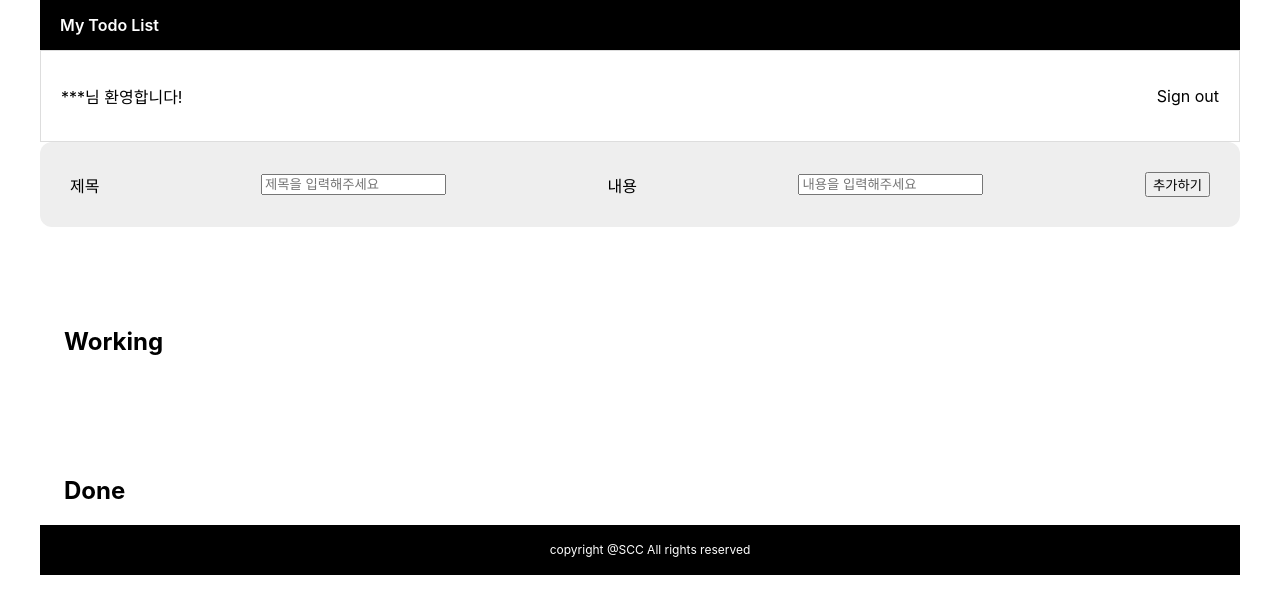
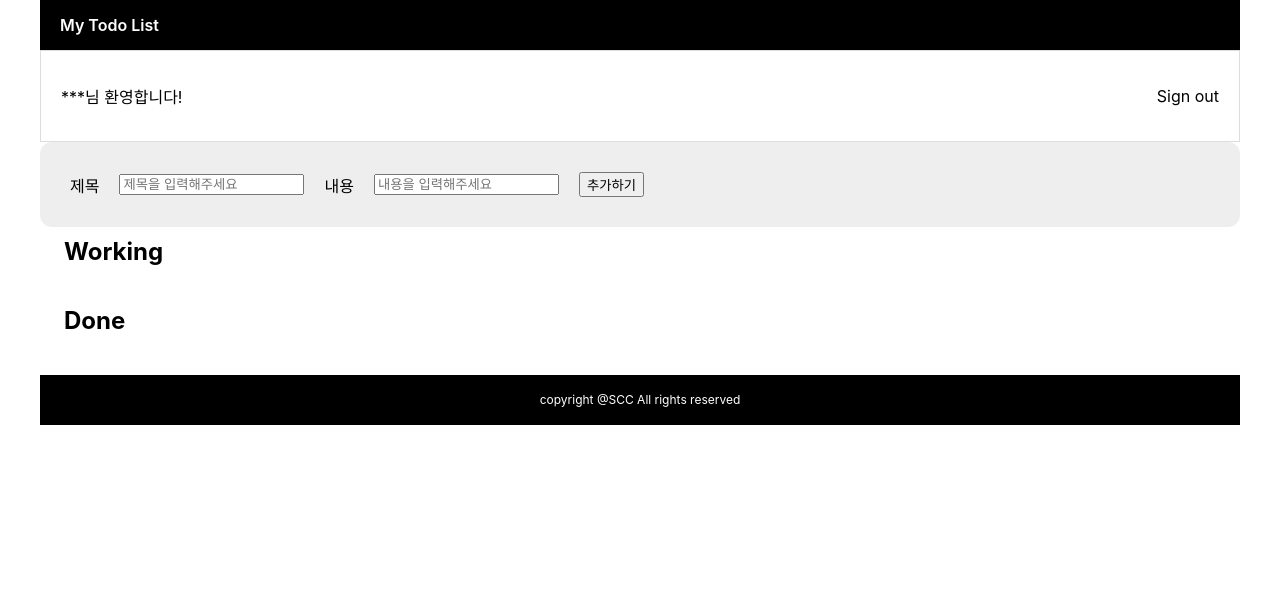
Before and after one commit to dwg787/my_todo_list, a React (Create React App) app: page / in a window 1280 px wide. Shown: the top 614 px of the page. Built offline with nearby package versions, Linux system fonts and the light colour scheme.

Commit message:
todo 상세보기 css 세부조정

```diff
--- a/src/components/Header/Style.css
+++ b/src/components/Header/Style.css
@@ -17,6 +17,6 @@
   padding: 20px;
 }
 
-span {
+.header-styles > span {
   margin-left: 20px;
 }
--- a/src/components/InputSection/Style.css
+++ b/src/components/InputSection/Style.css
@@ -3,7 +3,6 @@
   border-radius: 12px;
   margin: 0 auto;
   display: flex;
-  justify-content: space-between;
   align-items: center;
   padding: 30px;
   gap: 20px;
--- a/src/components/TodoList/Style.css
+++ b/src/components/TodoList/Style.css
@@ -8,4 +8,9 @@
   flex-direction: row;
   flex-wrap: wrap;
   gap: 12px;
+  margin-bottom: 20px;
 }
+
+h2 {
+  margin-top: 10px;
+}
```
